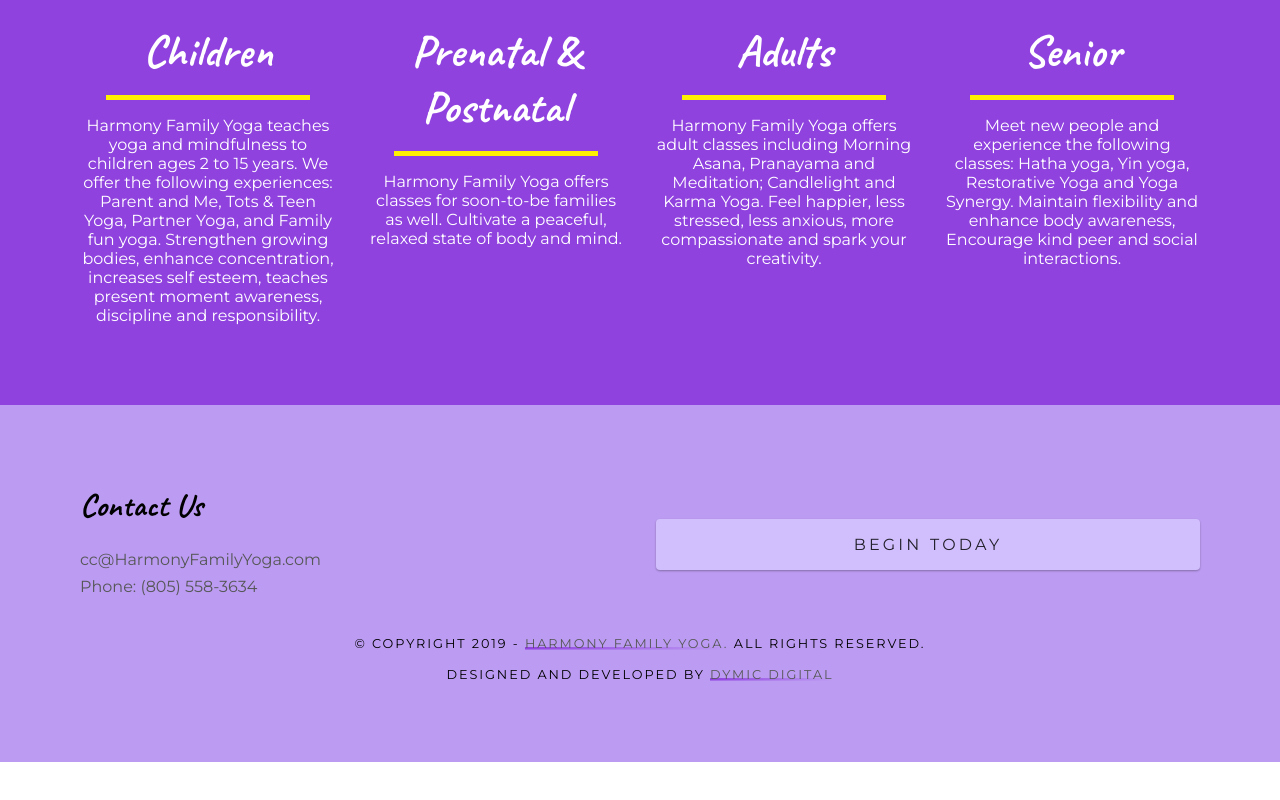
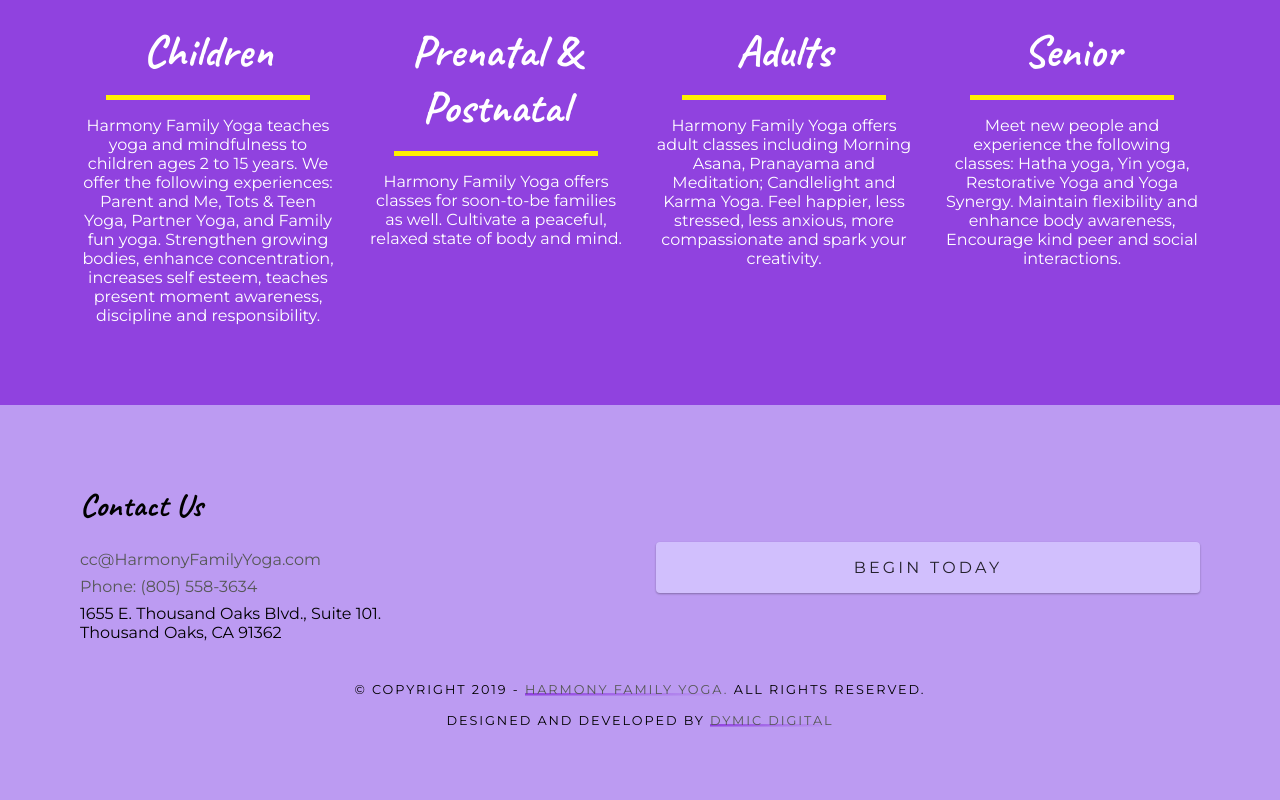
Before and after one commit to vikasdymic/harmonyfamilyyoga, a React (Create React App) app: page / in a window 1280 px wide. Shown: the part 2313-3113 px from the top of the page. Before the commit the page ends 3075 px from the top, so only its background shows below. Built offline with nearby package versions, Linux system fonts and the light colour scheme.

Commit message:
address update

```diff
--- a/src/components/Footer.js
+++ b/src/components/Footer.js
@@ -28,6 +28,7 @@
             <p>
               <a href='tel:18055583634'>Phone: (805) 558-3634</a>
             </p>
+            <p>1655 E. Thousand Oaks Blvd., Suite 101.<br/>Thousand Oaks, CA 91362</p>
           </div>
           <button className='button' onClick={this.toggleModal}>Begin Today</button>
           <Modal show={this.state.isOpen}
```
